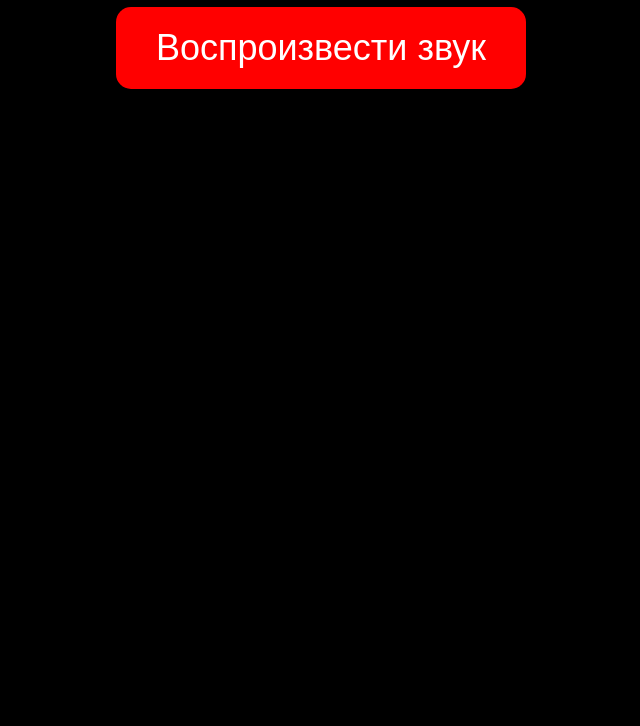
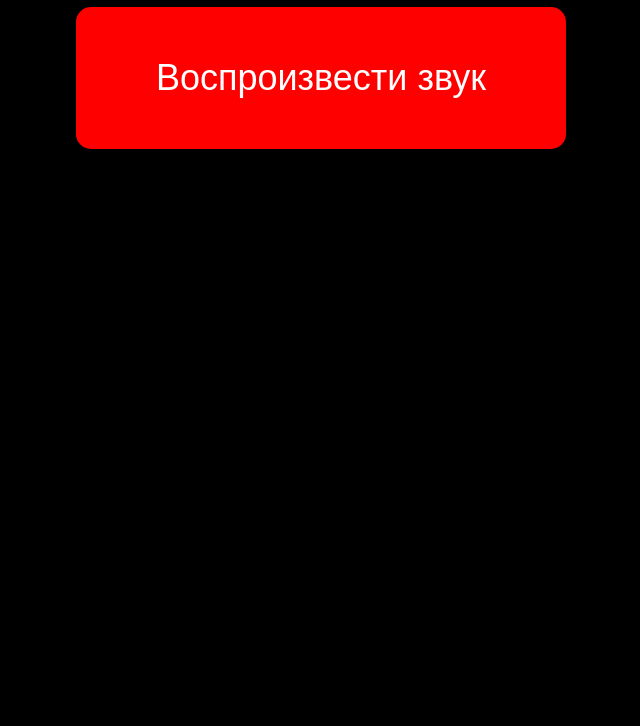
Before and after one commit to s1stemDeB/nfc-prankl, a plain HTML site: page index.html in a window 1280 px wide. Shown: the part 74-800 px from the top of the page, without its empty margins (319-959 px from the left). Drawn offline with Linux system fonts and the light colour scheme.

Commit message:
Update index.html

```diff
--- a/index.html
+++ b/index.html
@@ -2,7 +2,7 @@
 <html lang="ru">
 <head>
   <meta charset="UTF-8">
-  <title>😏</title>
+  <title>😏Окак</title>
 </head>
 <body style="margin:0; background:black; text-align:center;">
 
@@ -10,7 +10,7 @@
 <button id="playBtn"
         style="
           font-size: 36px;       /* размер текста */
-          padding: 20px 40px;    /* внутренние отступы (высота и ширина) */
+          padding: 50px 80px;    /* внутренние отступы (высота и ширина) */
           border-radius: 15px;   /* закругление углов */
           background-color: red; /* цвет кнопки */
           color: white;          /* цвет текста */
```
